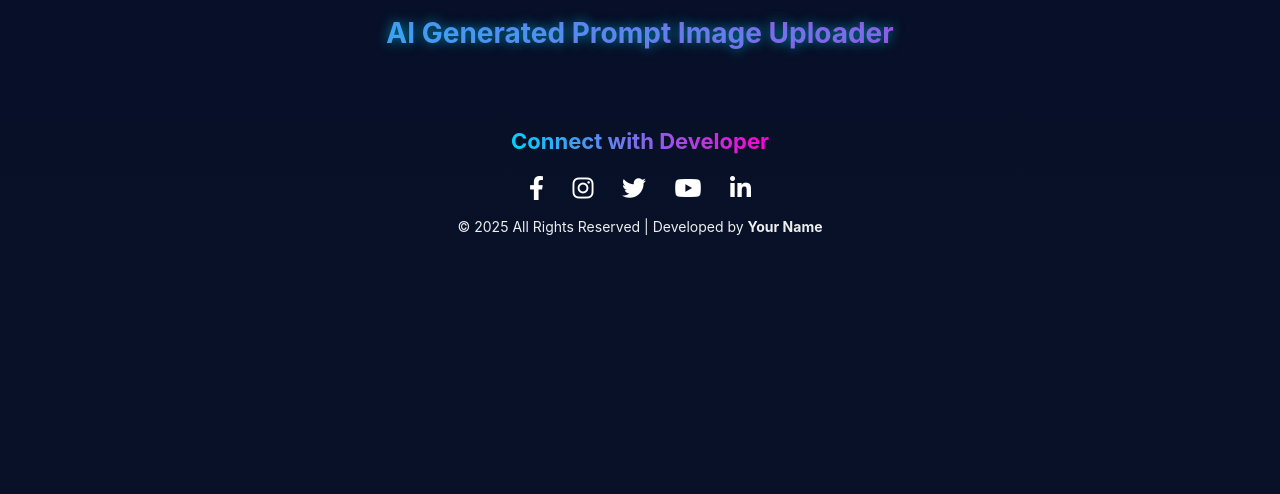
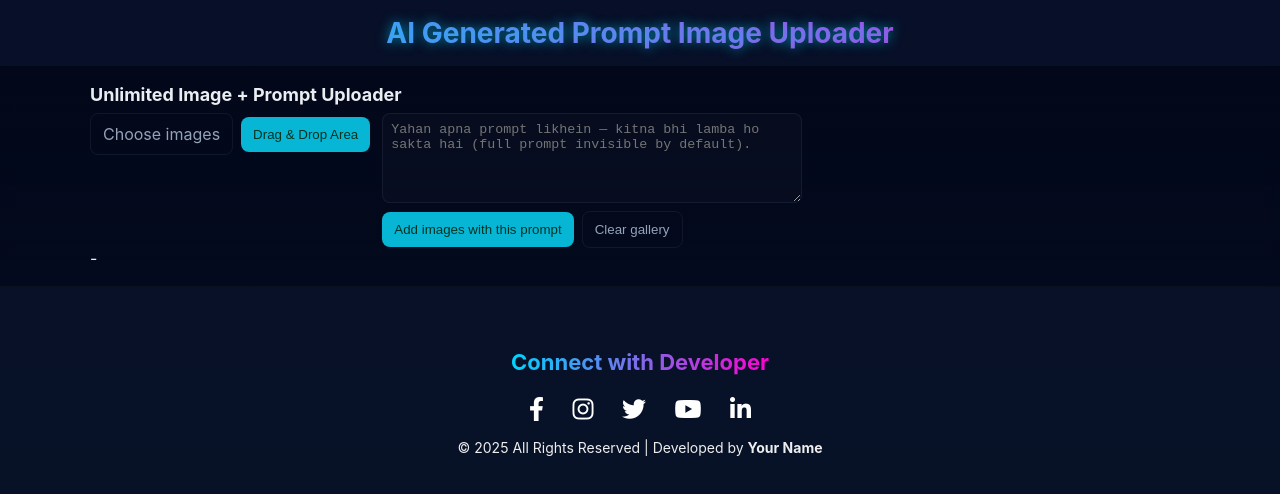
Before and after one commit to madanHTML/ai-prompt, a website: page index.html in a window 1280 px wide. Drawn offline with Linux system fonts and the light colour scheme; no server answers.

Commit message:
Update index.html

```diff
--- a/index.html
+++ b/index.html
@@ -27,7 +27,7 @@
     body{margin:0;font-family:Inter,Segoe UI,Roboto,system-ui,-apple-system,Arial;background:linear-gradient(180deg,#071028 0%, #081226 100%);color:#ebeef1;min-height:100vh}
 
     /* Sticky form at top */
-    .top-form{position:sticky;top:0;z-index:30;padding:18px;background:linear-gradient(180deg,rgba(2,6,23,0.85),rgba(2,6,23,0.6));backdrop-filter:blur(6px);border-bottom:1px solid rgba(255,255,255,0.03);;display: none; }
+    .top-form{position:sticky;top:0;z-index:30;padding:18px;background:linear-gradient(180deg,rgba(2,6,23,0.85),rgba(2,6,23,0.6));backdrop-filter:blur(6px);border-bottom:1px solid rgba(255,255,255,0.03); }
     .container{max-width:1100px;margin:0 auto}
     h1{margin:0 0 8px 0;font-size:18px}
     .controls{display:flex;gap:12px;align-items:flex-start}
```
